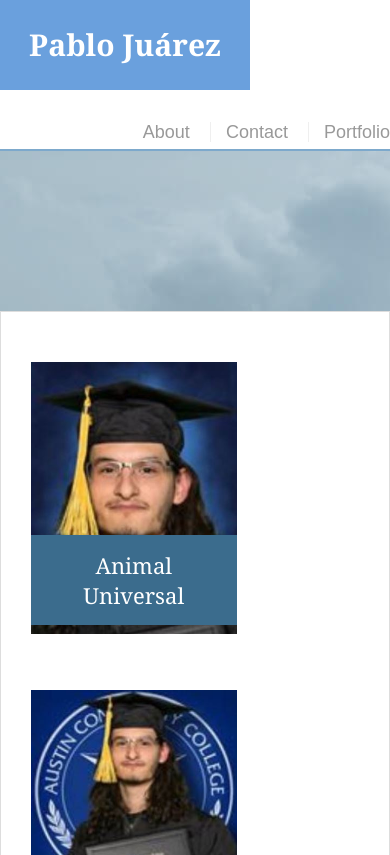
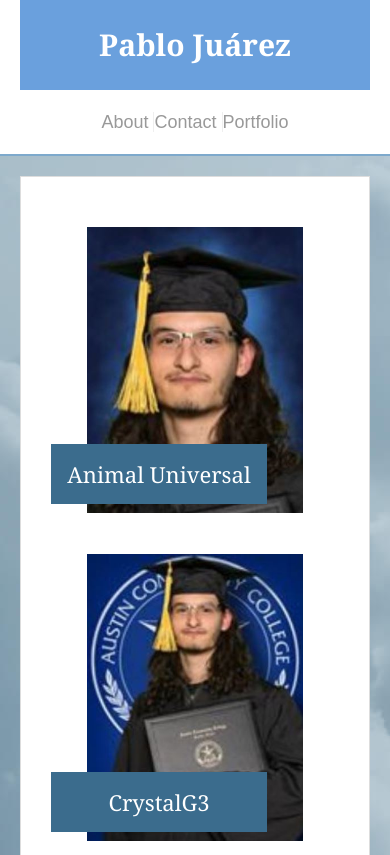
Before and after one commit to PabloJ22/Responsive-Portfolio, a plain HTML site: page portfolio.html in a window 390 px wide. Shown: the top 855 px of the page. Drawn offline with Linux system fonts and the light colour scheme.

Commit message:
made most of the site responsive except for the protfolio page after @media 980.

```diff
--- a/assets/css/style.css
+++ b/assets/css/style.css
@@ -153,6 +153,10 @@ h2,
     margin: 20px 15px 15px 20px;
 }
 
+#connect {
+    text-align: center;
+}
+
 /*footer*/
 
 footer {
@@ -243,3 +247,138 @@ input[type=submit] {
     cursor: pointer;
 
 }
+
+@media only screen and (max-width: 980px) {
+    .container {
+        padding: 0 20px;
+        max-width: 768px;
+    }
+
+    #main-container {
+        padding-top: 50px;
+        margin: 0 0 40px 0;
+        text-align: center;
+    }
+
+    .main-section {
+        max-width: 420px;
+    }
+
+    .work {
+        width: 100px;
+    }
+
+    .auth-image {
+        width: 100%;
+        margin-bottom: 20px;
+    }
+
+    .sidebar {
+        margin-bottom: 40px;
+        width: 100%;
+        float: left;
+
+    }
+
+    .work {
+        width: 47%;
+        margin-bottom: 10px;
+
+    }
+
+    .work:nth-child(even) {
+        margin-right: 0;
+    }
+
+    .work:nth-child(odd) {
+        float: right;
+    }
+
+    .auth-image {
+        width: 50%;
+    }
+
+
+}
+
+@media only screen and (max-width: 714px) {
+
+    .main-section,
+    .sidebar {
+        max-width: 100%;
+    }
+
+    #main-container {
+        overflow: auto;
+        padding-top: 10px;
+
+    }
+
+    .sidebar {
+        margin-bottom: 40px;
+        position: left;
+    }
+
+    .work {
+        width: 47%;
+        margin-bottom: 10px;
+    }
+
+    .work:nth-child(even) {
+        margin-right: 0;
+    }
+
+    .work:nth-child(odd) {
+        float: right;
+    }
+
+    .auth-image {
+        width: 50%;
+    }
+
+    #projects {
+        text-align: center;
+    }
+}
+
+@media only screen and (max-width: 640px) {
+    #masthead {
+        position: static;
+        margin-bottom: 20px;
+    }
+
+    header.container {
+        padding: 0;
+    }
+
+    #main-container {
+        padding-top: 0;
+    }
+
+    #logo,
+    .work,
+    .auth-image {
+        width: 100%;
+
+    }
+
+    nav {
+        text-align: center;
+        width: 100%;
+        margin: 15px 0;
+    }
+
+    nav a {
+        width: 0;
+        padding-left: 0;
+        margin-left: 0;
+    }
+
+    /* h3 {
+        text-align: center;
+    } */
+
+    /* .main-container {
+        text-align: center;
+    } */
+}
```
Also changed, not shown: portfolio.html (+2 -0 lines).
